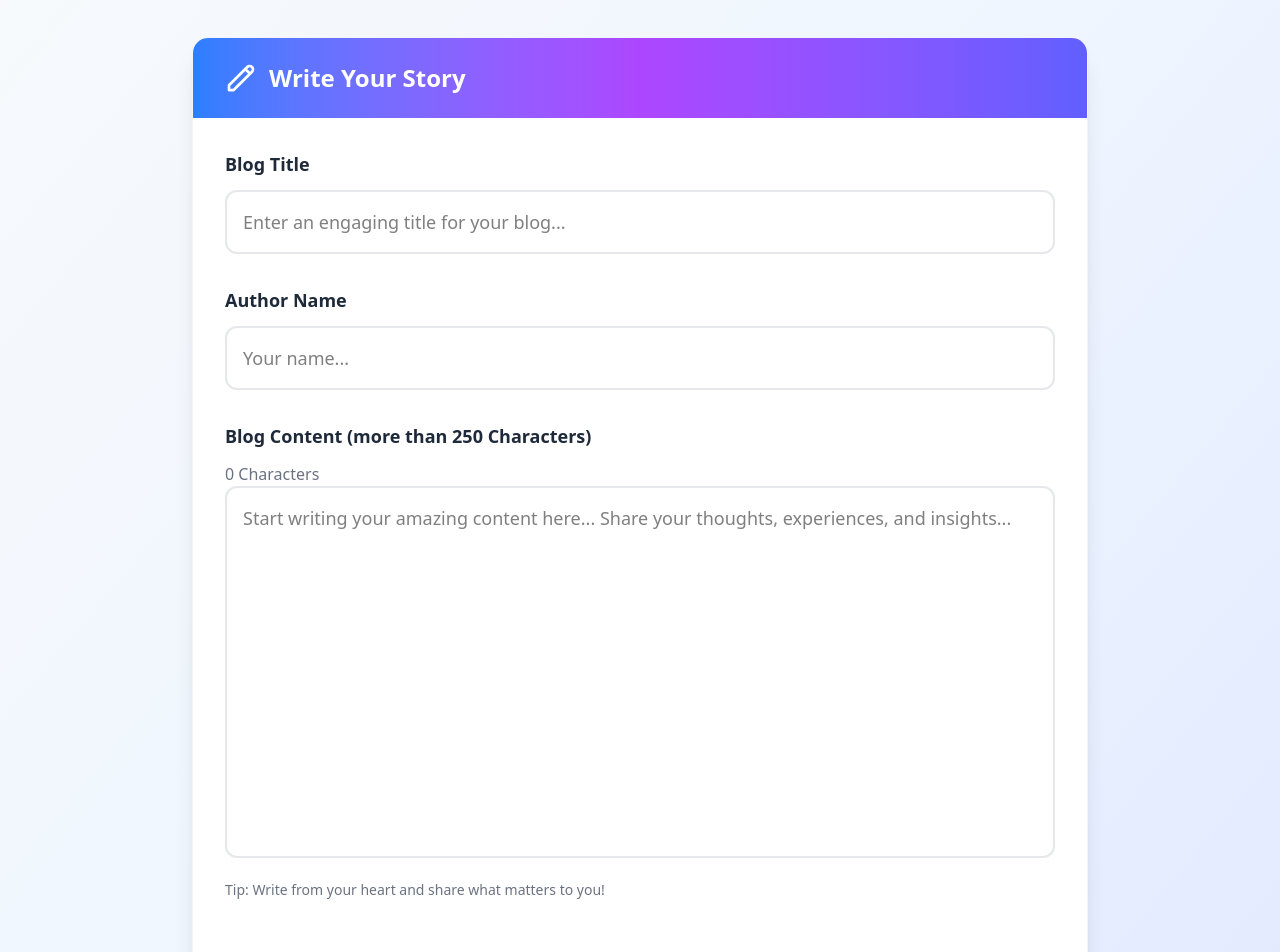
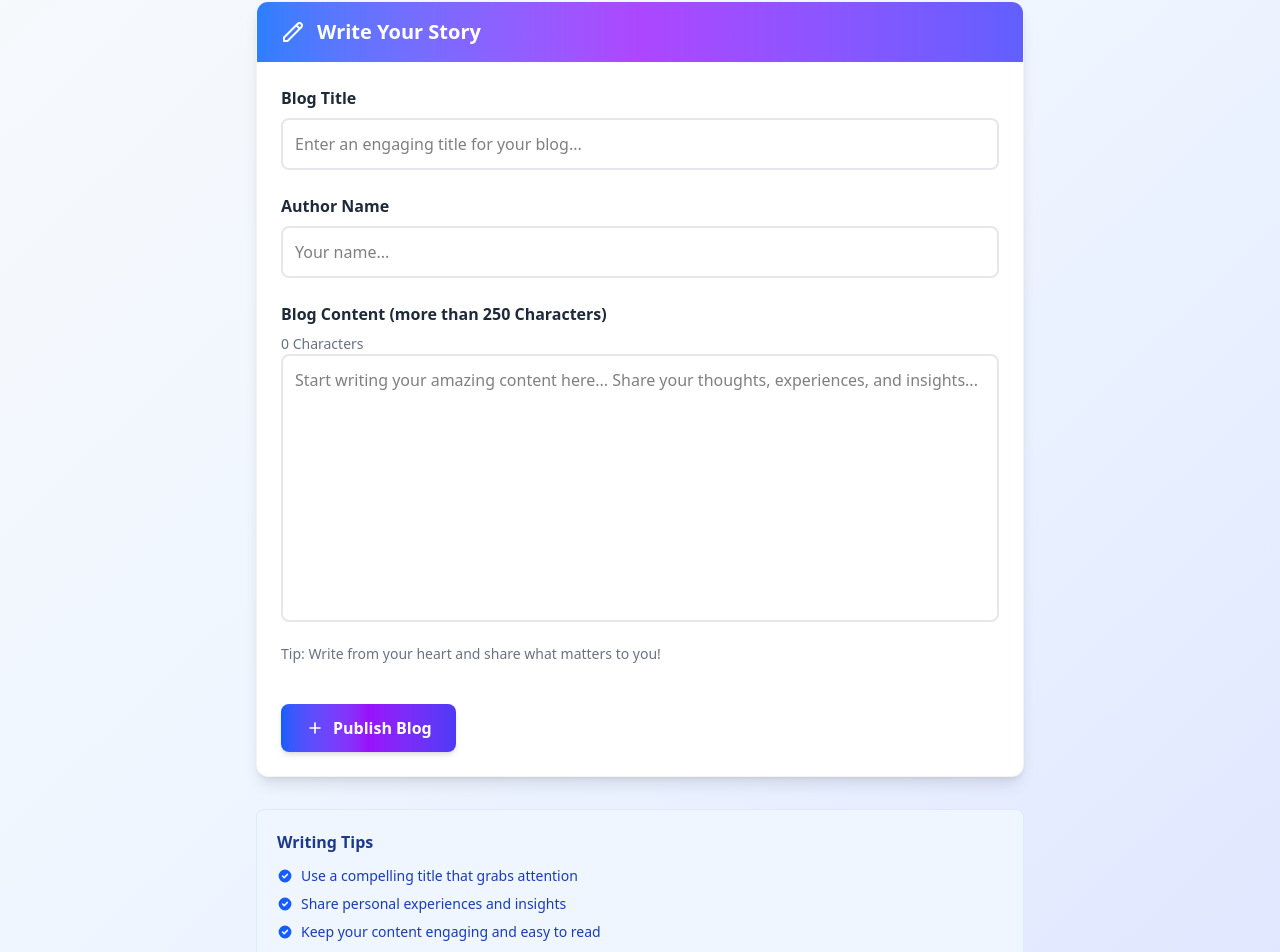
Before and after one commit to aj-ajmal/Blog-website, a React (Vite) app: page /Create in a window 1280 px wide. Shown: the part 216-1168 px from the top of the page. Built offline with nearby package versions, Linux system fonts and the light colour scheme; a web font is replaced by a local one.

Commit message:
style updated

```diff
--- a/src/App.jsx
+++ b/src/App.jsx
@@ -10,9 +10,9 @@ function App() {
     <BrowserRouter>
       <div className='min-h-screen bg-gradient-to-br from-slate-50 via-blue-50 to-indigo-100
       font-["Poppins"]'>
-        <div className='px-4 mx-auto max-w-7xl sm:px-6 lg:px-8'>
+        <div className='px-3 mx-auto max-w-6xl sm:px-4 lg:px-6'>
           <Navbar />
-          <div className=" content">
+          <div className="content">
             <Routes>
               <Route path="/" element={<Home />} />
               <Route path="/Create" element={<Create />} />
--- a/src/components/Create.jsx
+++ b/src/components/Create.jsx
@@ -32,27 +32,27 @@ const Create = () => {
   }
 
   return (
-    <div className="min-h-screen px-4 py-8 sm:px-6 lg:px-8">
-      <div className="max-w-4xl mx-auto">
+    <div className="min-h-screen px-2 py-6 sm:px-4 lg:px-6">
+      <div className="max-w-3xl mx-auto">
         {/* Header Section */}
-        <div className="mb-12 text-center">
-          <h1 className="mb-4 text-4xl font-bold text-gray-900 sm:text-5xl">
+        <div className="mb-8 text-center">
+          <h1 className="mb-3 text-3xl font-bold text-gray-900 sm:text-4xl">
             Create New{' '}
             <span className="text-transparent bg-gradient-to-r from-blue-600 via-purple-600 to-indigo-600 bg-clip-text">
               Blog Post
             </span>
           </h1>
-          <p className="max-w-2xl mx-auto text-xl text-gray-600">
+          <p className="max-w-xl mx-auto text-lg text-gray-600">
             Share your thoughts, stories, and insights with the world
           </p>
         </div>
 
         {/* Form Container */}
-        <div className="overflow-hidden bg-white border border-gray-100 shadow-xl rounded-2xl">
+        <div className="overflow-hidden bg-white border border-gray-100 shadow-lg rounded-xl">
           {/* Form Header */}
-          <div className="px-8 py-6 bg-gradient-to-r from-blue-500 via-purple-500 to-indigo-500">
-            <h2 className="flex items-center text-2xl font-bold text-white">
-              <svg className="w-8 h-8 mr-3" fill="none" stroke="currentColor" viewBox="0 0 24 24">
+          <div className="px-6 py-4 bg-gradient-to-r from-blue-500 via-purple-500 to-indigo-500">
+            <h2 className="flex items-center text-xl font-bold text-white">
+              <svg className="w-6 h-6 mr-3" fill="none" stroke="currentColor" viewBox="0 0 24 24">
                 <path strokeLinecap="round" strokeLinejoin="round" strokeWidth={2} d="M15.232 5.232l3.536 3.536m-2.036-5.036a2.5 2.5 0 113.536 3.536L6.5 21.036H3v-3.572L16.732 3.732z" />
               </svg>
               Write Your Story
@@ -60,10 +60,10 @@ const Create = () => {
           </div>
 
           {/* Form Content */}
-          <form className="p-8 space-y-8" onSubmit={handleSubmit}>
+          <form className="p-6 space-y-6" onSubmit={handleSubmit}>
             {/* Blog Title */}
             <div>
-              <label htmlFor="blog-title" className="block mb-3 text-lg font-semibold text-gray-800">
+              <label htmlFor="blog-title" className="block mb-2 text-base font-semibold text-gray-800">
                 Blog Title
               </label>
               <input
@@ -72,14 +72,14 @@ const Create = () => {
                 required
                 value={title}
                 onChange={(e) => setTitle(e.target.value)}
-                className="w-full px-4 py-4 text-lg transition-all duration-300 border-2 border-gray-200 rounded-xl focus:outline-none focus:border-blue-500 focus:ring-4 focus:ring-blue-100"
+                className="w-full px-3 py-3 text-base transition-all duration-300 border-2 border-gray-200 rounded-lg focus:outline-none focus:border-blue-500 focus:ring-2 focus:ring-blue-100"
                 placeholder="Enter an engaging title for your blog..."
               />
             </div>
 
             {/* Blog Author */}
             <div>
-              <label htmlFor="blog-author" className="block mb-3 text-lg font-semibold text-gray-800">
+              <label htmlFor="blog-author" className="block mb-2 text-base font-semibold text-gray-800">
                 Author Name
               </label>
               <input
@@ -88,26 +88,26 @@ const Create = () => {
                 required
                 value={author}
                 onChange={(e) => setAuthor(e.target.value)}
-                className="w-full px-4 py-4 text-lg transition-all duration-300 border-2 border-gray-200 rounded-xl focus:outline-none focus:border-blue-500 focus:ring-4 focus:ring-blue-100"
+                className="w-full px-3 py-3 text-base transition-all duration-300 border-2 border-gray-200 rounded-lg focus:outline-none focus:border-blue-500 focus:ring-2 focus:ring-blue-100"
                 placeholder="Your name..."
               />
             </div>
 
             {/* Blog Body */}
             <div>
-              <label htmlFor="blog-body" className="block mb-3 text-lg font-semibold text-gray-800">
+              <label htmlFor="blog-body" className="block mb-2 text-base font-semibold text-gray-800">
                 Blog Content (more than 250 Characters)
-              </label><p className={`ml-auto font-medium ${body.length > 250 ? 'text-green-600' : 'text-gray-500'}`}>
+              </label><p className={`ml-auto font-medium text-sm ${body.length > 250 ? 'text-green-600' : 'text-gray-500'}`}>
                 {body.length} Characters
               </p>
 
               <textarea
                 id="blog-body"
-                rows="12"
+                rows="10"
                 required
                 value={body}
                 onChange={(e) => setBody(e.target.value)}
-                className="w-full px-4 py-4 text-lg transition-all duration-300 border-2 border-gray-200 resize-none rounded-xl focus:outline-none focus:border-blue-500 focus:ring-4 focus:ring-blue-100"
+                className="w-full px-3 py-3 text-base transition-all duration-300 border-2 border-gray-200 rounded-lg resize-none focus:outline-none focus:border-blue-500 focus:ring-2 focus:ring-blue-100"
                 placeholder="Start writing your amazing content here... Share your thoughts, experiences, and insights..."
               ></textarea>
 
@@ -122,13 +122,13 @@ const Create = () => {
             </div>
 
             {/* Submit Button */}
-            <div className="pt-6">
+            <div className="pt-4">
               <button
                 type="submit"
-                className="w-full px-8 py-4 text-lg font-semibold text-white transition-all duration-300 transform shadow-lg sm:w-auto bg-gradient-to-r from-blue-600 via-purple-600 to-indigo-600 rounded-xl hover:from-blue-700 hover:via-purple-700 hover:to-indigo-700 focus:outline-none focus:ring-4 focus:ring-blue-200 hover:scale-105 hover:shadow-xl"
+                className="w-full px-6 py-3 text-base font-semibold text-white transition-all duration-300 transform rounded-lg shadow-md sm:w-auto bg-gradient-to-r from-blue-600 via-purple-600 to-indigo-600 hover:from-blue-700 hover:via-purple-700 hover:to-indigo-700 focus:outline-none focus:ring-2 focus:ring-blue-200 hover:scale-105 hover:shadow-lg"
               >
                 <div className="flex items-center justify-center">
-                  <svg className="w-6 h-6 mr-2" fill="none" stroke="currentColor" viewBox="0 0 24 24">
+                  <svg className="w-5 h-5 mr-2" fill="none" stroke="currentColor" viewBox="0 0 24 24">
                     <path strokeLinecap="round" strokeLinejoin="round" strokeWidth={2} d="M12 6v6m0 0v6m0-6h6m-6 0H6" />
                   </svg>
                   Publish Blog
@@ -139,23 +139,23 @@ const Create = () => {
         </div>
 
         {/* Tips Section */}
-        <div className="p-6 mt-12 border border-blue-100 bg-blue-50 rounded-xl">
-          <h3 className="mb-3 text-lg font-semibold text-blue-900">Writing Tips</h3>
-          <ul className="space-y-2 text-blue-800">
+        <div className="p-5 mt-8 border border-blue-100 rounded-lg bg-blue-50">
+          <h3 className="mb-3 text-base font-semibold text-blue-900">Writing Tips</h3>
+          <ul className="space-y-2 text-sm text-blue-800">
             <li className="flex items-start">
-              <svg className="w-5 h-5 text-blue-600 mr-2 mt-0.5 flex-shrink-0" fill="currentColor" viewBox="0 0 20 20">
+              <svg className="w-4 h-4 text-blue-600 mr-2 mt-0.5 flex-shrink-0" fill="currentColor" viewBox="0 0 20 20">
                 <path fillRule="evenodd" d="M10 18a8 8 0 100-16 8 8 0 000 16zm3.707-9.293a1 1 0 00-1.414-1.414L9 10.586 7.707 9.293a1 1 0 00-1.414 1.414l2 2a1 1 0 001.414 0l4-4z" clipRule="evenodd" />
               </svg>
               Use a compelling title that grabs attention
             </li>
             <li className="flex items-start">
-              <svg className="w-5 h-5 text-blue-600 mr-2 mt-0.5 flex-shrink-0" fill="currentColor" viewBox="0 0 20 20">
+              <svg className="w-4 h-4 text-blue-600 mr-2 mt-0.5 flex-shrink-0" fill="currentColor" viewBox="0 0 20 20">
                 <path fillRule="evenodd" d="M10 18a8 8 0 100-16 8 8 0 000 16zm3.707-9.293a1 1 0 00-1.414-1.414L9 10.586 7.707 9.293a1 1 0 00-1.414 1.414l2 2a1 1 0 001.414 0l4-4z" clipRule="evenodd" />
               </svg>
               Share personal experiences and insights
             </li>
             <li className="flex items-start">
-              <svg className="w-5 h-5 text-blue-600 mr-2 mt-0.5 flex-shrink-0" fill="currentColor" viewBox="0 0 20 20">
+              <svg className="w-4 h-4 text-blue-600 mr-2 mt-0.5 flex-shrink-0" fill="currentColor" viewBox="0 0 20 20">
                 <path fillRule="evenodd" d="M10 18a8 8 0 100-16 8 8 0 000 16zm3.707-9.293a1 1 0 00-1.414-1.414L9 10.586 7.707 9.293a1 1 0 00-1.414 1.414l2 2a1 1 0 001.414 0l4-4z" clipRule="evenodd" />
               </svg>
               Keep your content engaging and easy to read
--- a/src/components/Home.jsx
+++ b/src/components/Home.jsx
@@ -6,28 +6,28 @@ const Home = () => {
   const {data:blogs , isPending , error} = useFetch('http://localhost:8000/blogs')
 
   return (
-    <div className="min-h-screen px-4 py-8 sm:px-6 lg:px-8">
+    <div className="min-h-screen px-2 py-6 sm:px-4 lg:px-6">
       {/* Hero Section */}
-      <div className="mb-12 text-center">
-        <h1 className="mb-4 text-4xl font-bold text-gray-900 sm:text-5xl lg:text-6xl">
+      <div className="mb-8 text-center">
+        <h1 className="mb-3 text-3xl font-bold text-gray-900 sm:text-4xl lg:text-5xl">
           Welcome to{' '}
           <span className="text-transparent bg-gradient-to-r from-blue-600 via-purple-600 to-indigo-600 bg-clip-text">
             Aj Blog
           </span>
         </h1>
-        <p className="max-w-2xl mx-auto text-xl text-gray-600">
+        <p className="max-w-xl mx-auto text-lg text-gray-600">
           Discover insightful articles, stories, and thoughts shared by our community
         </p>
       </div>
 
       {/* Error State */}
       {error && (
-        <div className="flex flex-col items-center justify-center py-20">
-          <div className="max-w-md p-8 text-center border border-red-200 rounded-lg bg-red-50">
-            <svg className="w-16 h-16 mx-auto mb-4 text-red-500" fill="none" stroke="currentColor" viewBox="0 0 24 24">
+        <div className="flex flex-col items-center justify-center py-12">
+          <div className="max-w-md p-6 text-center border border-red-200 rounded-lg bg-red-50">
+            <svg className="w-12 h-12 mx-auto mb-3 text-red-500" fill="none" stroke="currentColor" viewBox="0 0 24 24">
               <path strokeLinecap="round" strokeLinejoin="round" strokeWidth={2} d="M12 8v4m0 4h.01M21 12a9 9 0 11-18 0 9 9 0 0118 0z" />
             </svg>
-            <h2 className="mb-2 text-2xl font-bold text-red-700">Oops! Something went wrong</h2>
+            <h2 className="mb-2 text-xl font-bold text-red-700">Oops! Something went wrong</h2>
             <p className="text-red-600">{error}</p>
           </div>
         </div>
@@ -35,12 +35,12 @@ const Home = () => {
 
       {/* Loading State */}
       {isPending && (
-        <div className="flex flex-col items-center justify-center py-20">
+        <div className="flex flex-col items-center justify-center py-12">
           <div className="relative">
-            <div className="w-20 h-20 border-4 border-blue-200 rounded-full animate-spin"></div>
-            <div className="absolute top-0 left-0 w-20 h-20 border-t-4 border-blue-600 rounded-full animate-spin"></div>
+            <div className="w-16 h-16 border-4 border-blue-200 rounded-full animate-spin"></div>
+            <div className="absolute top-0 left-0 w-16 h-16 border-t-4 border-blue-600 rounded-full animate-spin"></div>
           </div>
-          <p className="mt-4 text-lg text-gray-600">Loading amazing content...</p>
+          <p className="mt-3 text-base text-gray-600">Loading amazing content...</p>
         </div>
       )}
 
```
Also changed, not shown: src/components/BlogList.jsx (+20 -20 lines).
